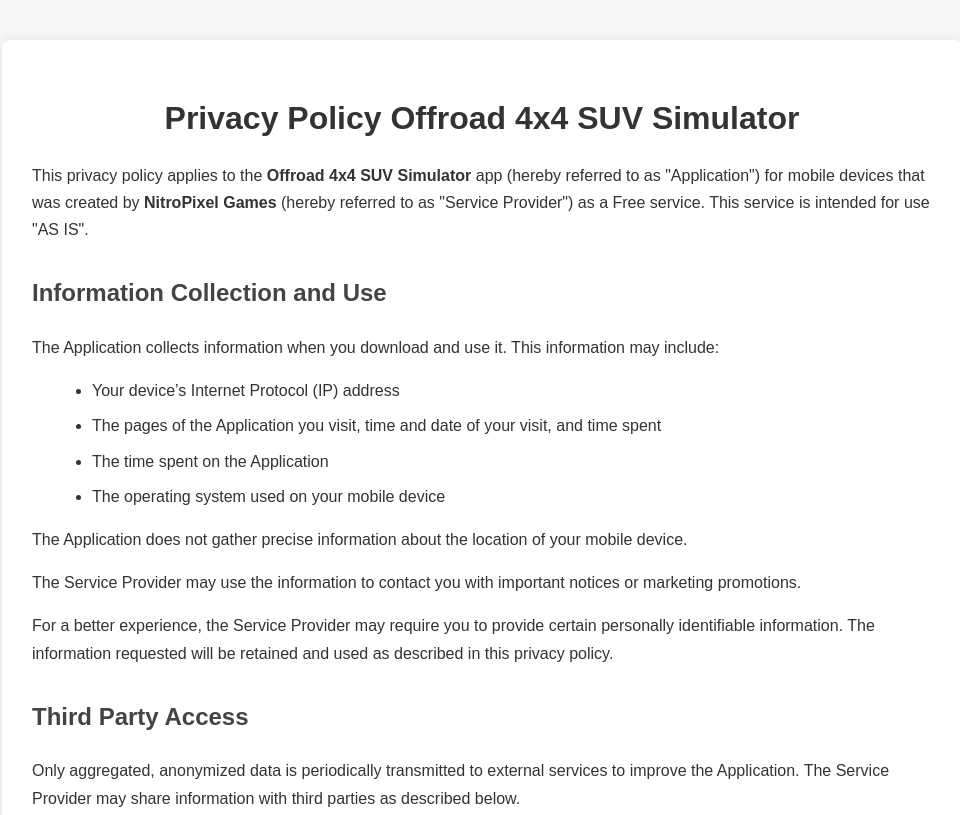
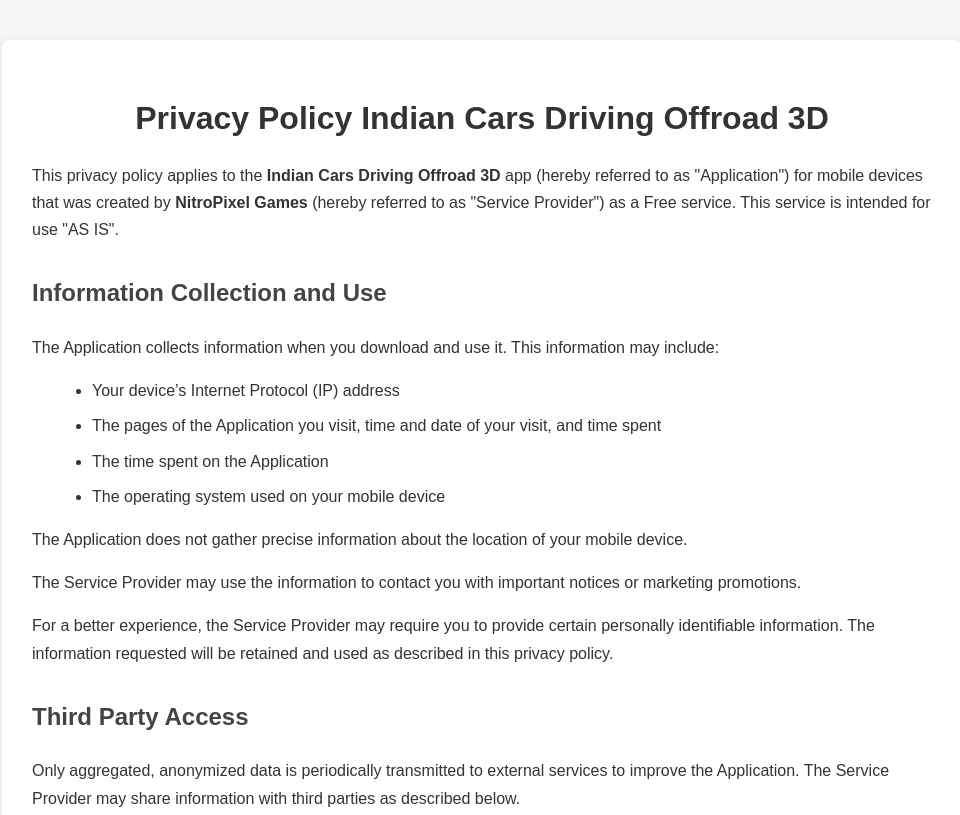
Before and after one commit to nitropixelgames001-oss/privacy-policy, a plain HTML site: page index.html in a window 1280 px wide. Shown: the top 815 px of the page, without its empty margins (158-1118 px from the left). Drawn offline with Linux system fonts and the light colour scheme.

Commit message:
Update index.html

```diff
--- a/index.html
+++ b/index.html
@@ -2,7 +2,7 @@
 <html lang="en">
 <head>
   <meta charset="UTF-8">
-  <title>Privacy Policy Offroad 4x4 SUV Simulator</title>
+  <title>Privacy Policy Indian Cars Driving Offroad 3D</title>
   <meta name="viewport" content="width=device-width, initial-scale=1.0">
 
   <style>
@@ -64,10 +64,10 @@
 
 <div class="container">
 
-  <h1>Privacy Policy Offroad 4x4 SUV Simulator</h1>
+  <h1>Privacy Policy Indian Cars Driving Offroad 3D</h1>
 
   <p>
-    This privacy policy applies to the <b>Offroad 4x4 SUV Simulator</b> app (hereby referred to as
+    This privacy policy applies to the <b>Indian Cars Driving Offroad 3D</b> app (hereby referred to as
     "Application") for mobile devices that was created by <b>NitroPixel Games</b>
     (hereby referred to as "Service Provider") as a Free service. This service is intended for use "AS IS".
   </p>
```
